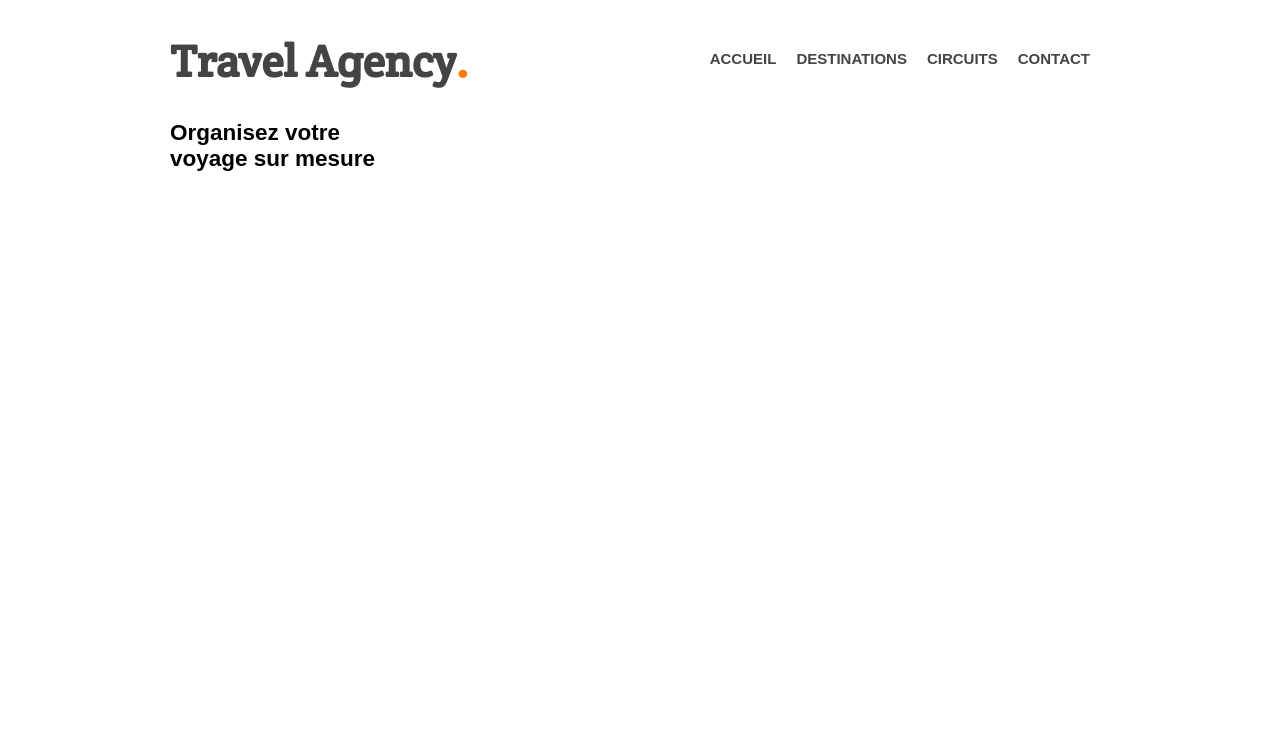
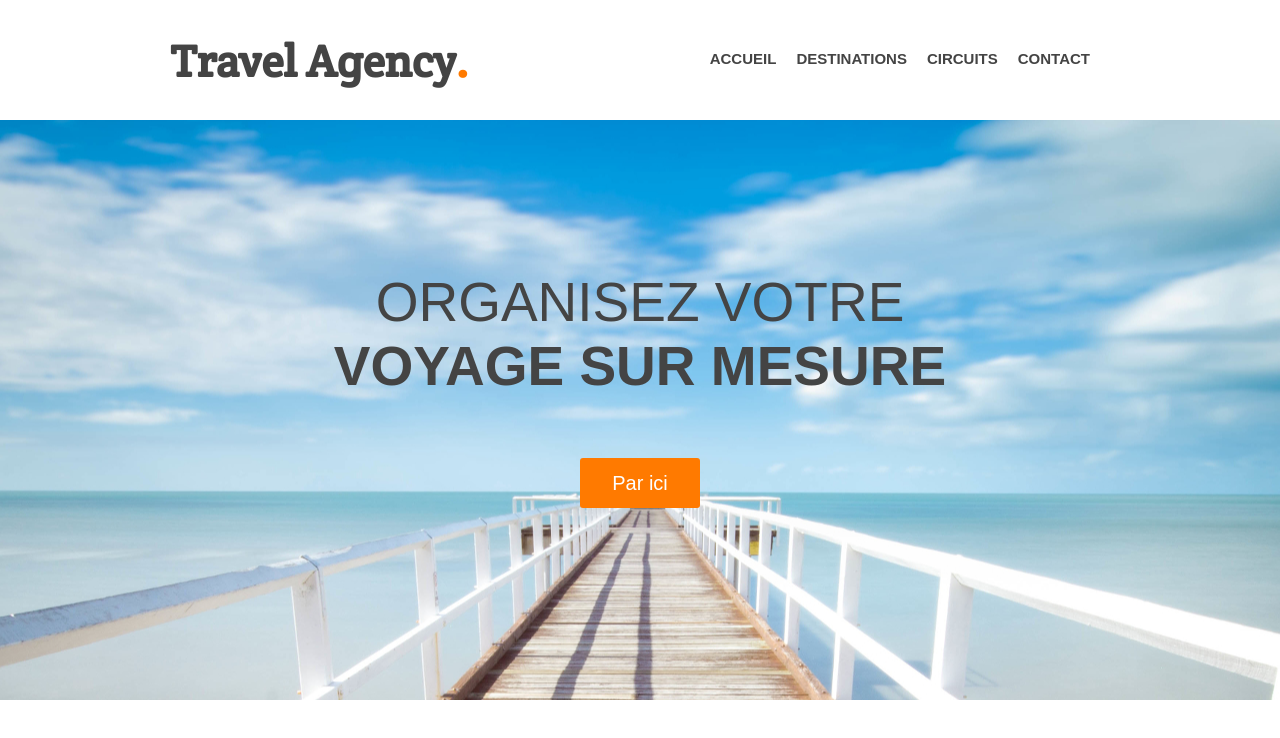
Before and after one commit to sebzh29/Travel, a plain HTML site: page index.html in a window 1280 px wide. Drawn offline with Linux system fonts and the light colour scheme.

Commit message:
ajout main-image

```diff
--- a/index.html
+++ b/index.html
@@ -26,6 +26,7 @@
     <section id="main-image">
         <div class="wrapper">
             <h2>Organisez votre<br><strong>voyage sur mesure</strong></h2>
+            <a href="#" class="button-1">Par ici</a>
         </div>
     </section>
 
--- a/styles.css
+++ b/styles.css
@@ -13,6 +13,11 @@ h1 {
     font-family: "Crete Round", serif;
     font-size: 45px;
     color: #444;
+}
+
+h2 {
+    color: #444;
+    font-size: 55px;
 }
  ul {
     list-style: none;
@@ -60,3 +65,31 @@ header nav ul li a {
     font-weight: bold;
     margin-right: 20px;
 }
+
+/* MAIN IMAGE */
+
+#main-image {
+    height: 580px;
+    background: url('images/main.jpg') center;
+}
+
+#main-image h2 {
+    font-weight: normal;
+    text-transform: uppercase;
+    text-align: center;
+    padding: 150px 0 40px 0;
+    margin-bottom: 20px;
+}
+
+.button-1 {
+    display: block;
+    width: 120px;
+    height: 50px;
+    background: #ff7a00;
+    color: #fff;
+    font-size: 20px;
+    margin: 0 auto;
+    line-height: 50px;
+    text-align: center;
+    border-radius: 3px;
+}
```
